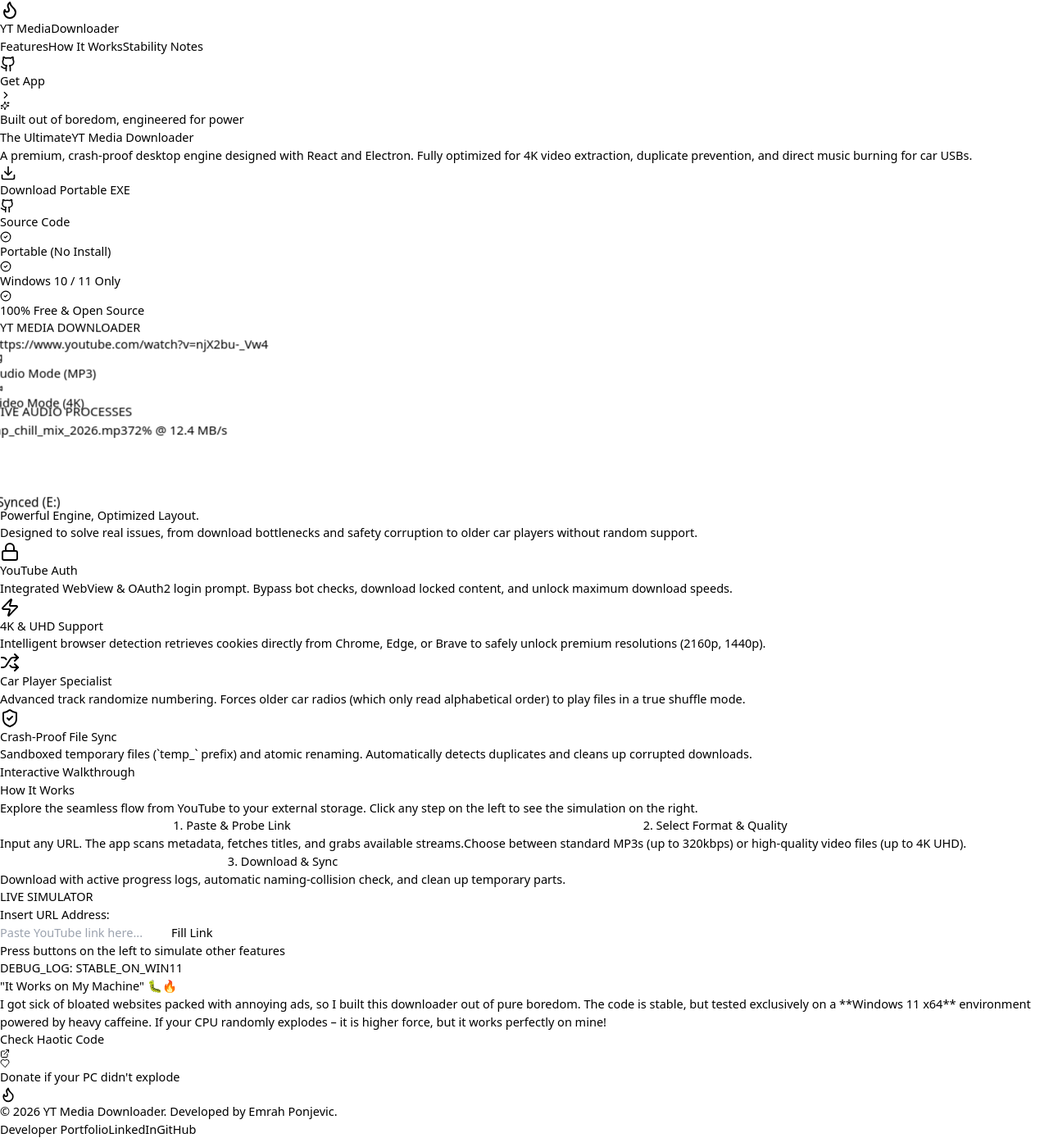
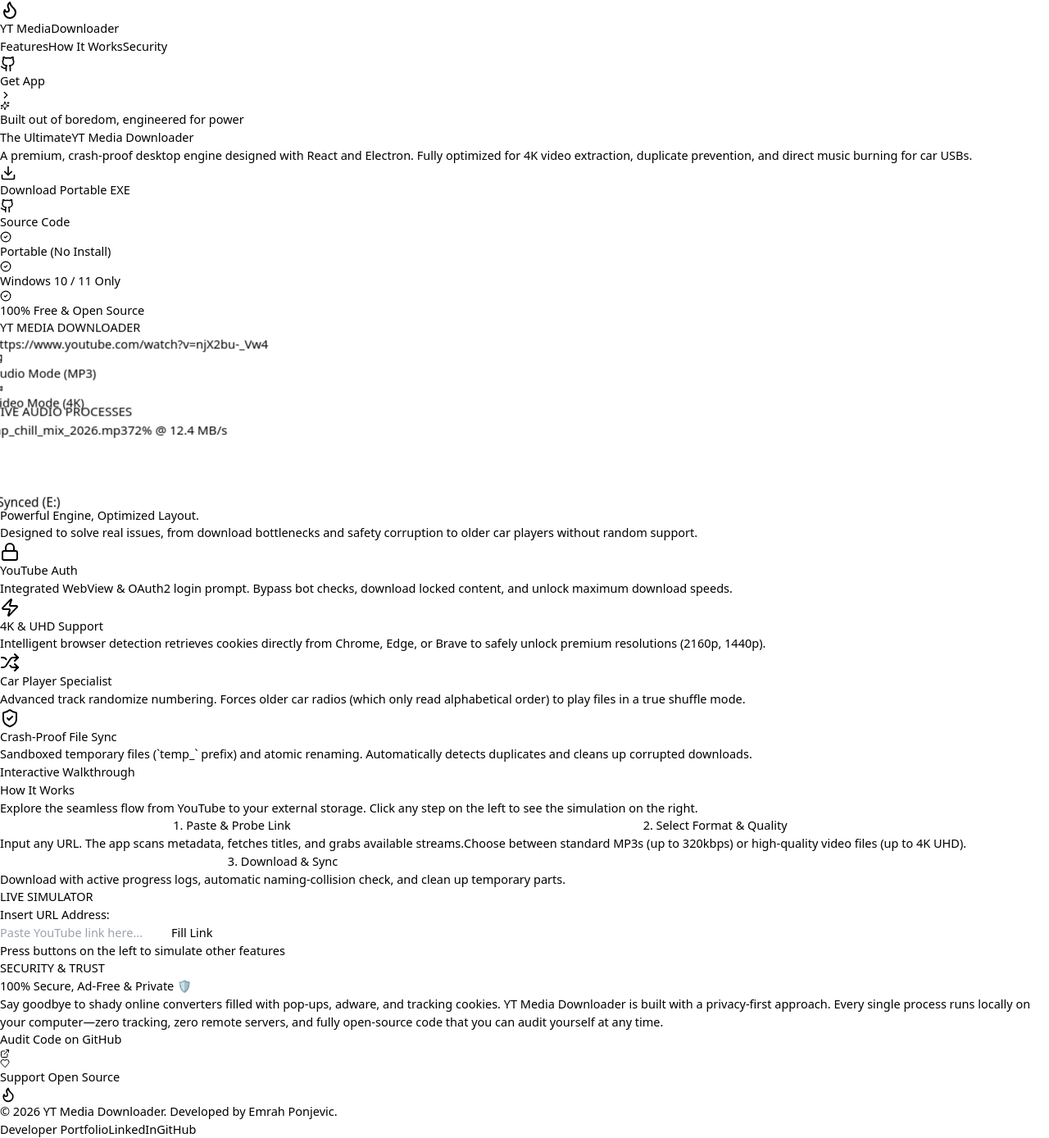
Before and after one commit to emrahponjevic1/yt-media-downloader, a React (Vite) app: page / in a window 1280 px wide. Shown: the whole page at 82% size. Built offline with nearby package versions, Linux system fonts and the light colour scheme.

Commit message:
Redesign humor section into professional Security & Trust section

```diff
--- a/src/LandingPage.jsx
+++ b/src/LandingPage.jsx
@@ -122,7 +122,7 @@
           <nav className="hidden md:flex items-center gap-8 text-sm font-medium text-gray-400">
             <a href="#features" className="hover:text-white transition-colors">Features</a>
             <a href="#demo" className="hover:text-white transition-colors">How It Works</a>
-            <a href="#humor" className="hover:text-white transition-colors">Stability Notes</a>
+            <a href="#security" className="hover:text-white transition-colors">Security</a>
           </nav>
 
           <div className="flex items-center gap-4">
@@ -524,24 +524,24 @@
         </div>
       </section>
 
-      {/* 5. DEV HUMOR SEKCIJA ("WORKS ON MY MACHINE") */}
-      <section id="humor" className="max-w-5xl mx-auto px-6 py-24 border-t border-white/[0.04] text-center">
+      {/* 5. PRIVACY & SECURITY SECTION */}
+      <section id="security" className="max-w-5xl mx-auto px-6 py-24 border-t border-white/[0.04] text-center">
         <div className="relative p-12 rounded-3xl bg-gradient-to-tr from-[#0e0721]/60 to-[#030014]/40 border border-white/[0.06] overflow-hidden shadow-2xl">
 
           <div className="absolute top-0 right-0 w-[300px] h-[300px] bg-blue-600/5 rounded-full blur-[100px] pointer-events-none" />
           <div className="absolute bottom-0 left-0 w-[300px] h-[300px] bg-red-600/5 rounded-full blur-[100px] pointer-events-none" />
 
           <div className="relative z-10 max-w-2xl mx-auto space-y-6">
-            <div className="inline-flex items-center gap-1.5 px-3 py-1 rounded-full bg-blue-500/10 border border-blue-500/20 text-xs font-mono text-blue-400">
-              <span>DEBUG_LOG: STABLE_ON_WIN11</span>
+            <div className="inline-flex items-center gap-1.5 px-3 py-1 rounded-full bg-red-500/10 border border-red-500/20 text-xs font-mono text-red-400">
+              <span>SECURITY & TRUST</span>
             </div>
 
             <h2 className="text-4xl font-extrabold tracking-tight">
-              "It Works on My Machine" 🐛🔥
+              100% Secure, Ad-Free & Private 🛡️
             </h2>
 
             <p className="text-lg text-gray-300 font-normal leading-relaxed">
-              I got sick of bloated websites packed with annoying ads, so I built this downloader out of pure boredom. The code is stable, but tested exclusively on a **Windows 11 x64** environment powered by heavy caffeine. If your CPU randomly explodes – it is higher force, but it works perfectly on mine!
+              Say goodbye to shady online converters filled with pop-ups, adware, and tracking cookies. YT Media Downloader is built with a privacy-first approach. Every single process runs locally on your computer—zero tracking, zero remote servers, and fully open-source code that you can audit yourself at any time.
             </p>
 
             <div className="pt-4 flex justify-center gap-4">
@@ -551,7 +551,7 @@
                 rel="noreferrer"
                 className="px-6 py-3 rounded-xl bg-white/5 hover:bg-white/10 text-xs font-bold border border-white/10 hover:border-white/20 transition-all flex items-center gap-2"
               >
-                <span>Check Haotic Code</span>
+                <span>Audit Code on GitHub</span>
                 <ExternalLink size={12} />
               </a>
               <a
@@ -561,7 +561,7 @@
                 className="px-6 py-3 rounded-xl bg-red-600/10 hover:bg-red-600/20 text-xs font-bold border border-red-500/20 text-red-400 transition-all flex items-center gap-2"
               >
                 <Heart size={12} />
-                <span>Donate if your PC didn't explode</span>
+                <span>Support Open Source</span>
               </a>
             </div>
           </div>
```
